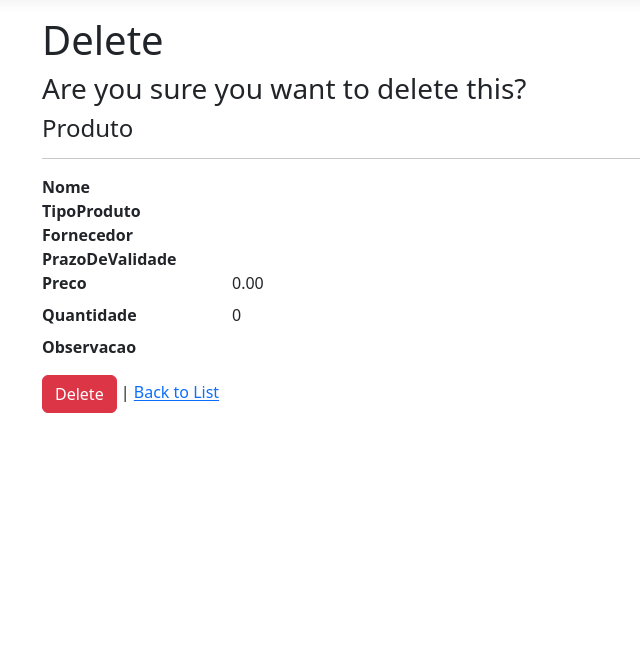
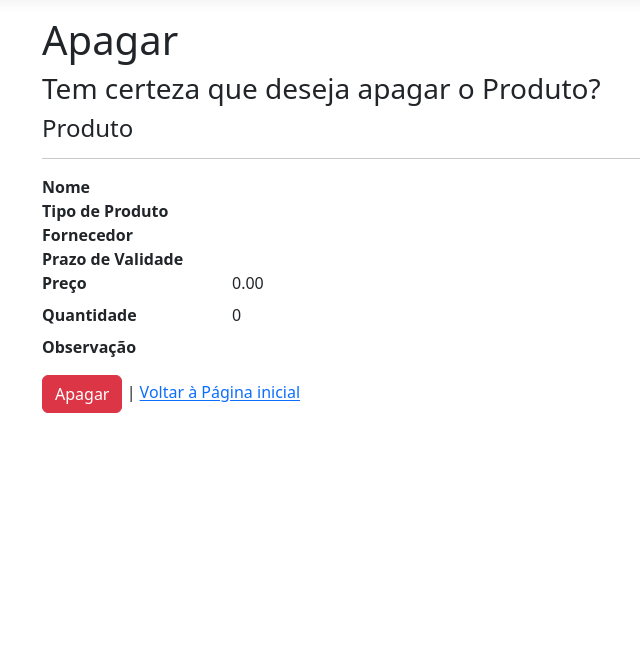
Before and after one commit to oCaioAug/GestaoDeEstoque, an ASP.NET Core app: template GestaoDeEstoque/Views/Produto/Delete.cshtml in a window 1280 px wide. Shown: the part 57-710 px from the top of the page, without its empty margins (40-680 px from the left). Run offline with ASP.NET Core 8, Linux system fonts and the light colour scheme; the template is opened without the code that fills it, so the values that code supplies are empty; style sheets or scripts are compiled from the project's sources; some libraries are stand-ins or nearby versions.

Commit message:
Modifica Produto

```diff
--- a/GestaoDeEstoque/Models/Produto.cs
+++ b/GestaoDeEstoque/Models/Produto.cs
@@ -16,21 +16,25 @@ namespace GestaoDeEstoque.Models
         [ForeignKey("TipoProduto")]
         [Display(Name = "Tipo de Produto")]
         public int TipoProdutoId { get; set; }
+        [Display(Name = "Tipo de Produto")]
         public virtual TipoProduto? TipoProduto { get; set; }
 
         [ForeignKey("Fornecedor")]
         [Display(Name = "Fornecedor")]
         public int FornecedorId { get; set; }
         public virtual Fornecedor? Fornecedor { get; set; }
+        [Display(Name = "Prazo de Validade")]
 
         public DateTime? PrazoDeValidade { get; set; }
 
         [Required]
+        [Display(Name = "Preço")]
         public decimal Preco { get; set; }
 
         [Required]
         public int Quantidade { get; set; }
 
+        [Display(Name = "Observação")]
         public string? Observacao { get; set; }
     }
 }
--- a/GestaoDeEstoque/Views/Produto/Delete.cshtml
+++ b/GestaoDeEstoque/Views/Produto/Delete.cshtml
@@ -1,12 +1,12 @@
 @model GestaoDeEstoque.Models.Produto
 
 @{
-    ViewData["Title"] = "Delete";
+    ViewData["Title"] = "Apagar Produto";
 }
 
-<h1>Delete</h1>
+<h1>Apagar</h1>
 
-<h3>Are you sure you want to delete this?</h3>
+<h3>Tem certeza que deseja apagar o Produto?</h3>
 <div>
     <h4>Produto</h4>
     <hr />
@@ -57,7 +57,7 @@
 
     <form asp-action="Delete">
         <input type="hidden" asp-for="Id" />
-        <input type="submit" value="Delete" class="btn btn-danger" /> |
-        <a asp-action="Index">Back to List</a>
+        <input type="submit" value="Apagar" class="btn btn-danger" /> |
+        <a asp-action="Index">Voltar à Página inicial</a>
     </form>
 </div>
--- a/GestaoDeEstoque/Views/Produto/Edit.cshtml
+++ b/GestaoDeEstoque/Views/Produto/Edit.cshtml
@@ -94,7 +94,7 @@
         </div>
 
         <div>
-            <button type="submit" class="btn btn-primary">Editar</button>
+            <button type="submit" class="btn btn-primary"><i class="fa-solid fa-floppy-disk"></i>&nbsp;Editar</button>
         </div>
     </div>
 </form>
--- a/GestaoDeEstoque/Views/Produto/Index.cshtml
+++ b/GestaoDeEstoque/Views/Produto/Index.cshtml
@@ -4,7 +4,7 @@
     ViewData["Title"] = "Lista de Produtos";
 }
 
-<h1>Index</h1>
+<h1>Produtos</h1>
 
 <p>
     <a asp-action="Create" class="btn btn-primary"><i class="fa-solid fa-plus"></i>&nbsp;Adicionar Produto</a>
```
Also changed, not shown: GestaoDeEstoque/Views/Produto/Details.cshtml (+4 -4 lines).
